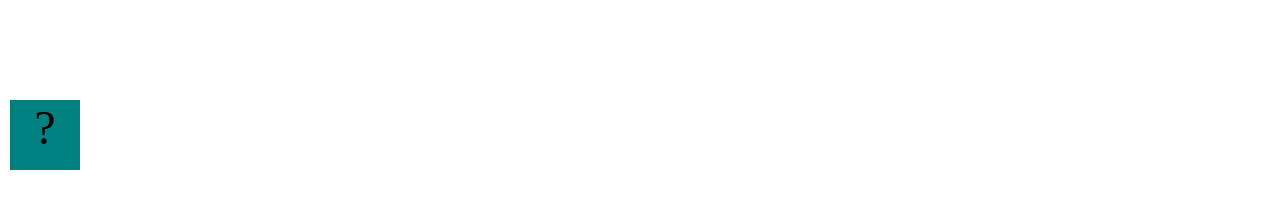
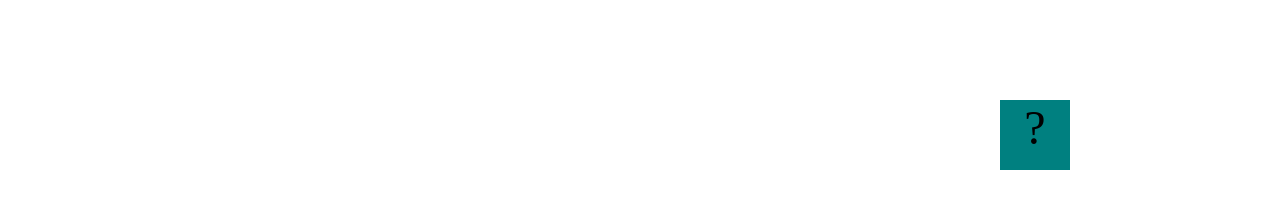
Before and after one commit to Siptrip/AshleyReyes.github.io, a plain HTML site: page projects/bouncing-box/index.html in a window 1280 px wide. Drawn offline with Linux system fonts and the light colour scheme.

Commit message:
add bouncing box

```diff
--- a/projects/bouncing-box/index.html
+++ b/projects/bouncing-box/index.html
@@ -15,7 +15,7 @@
 			display: block;
 			position: absolute;
 			top: 100px;
-			left: 50px;  /* <--- Change me! */
+			left: 500px;  /* <--- Change me! */
 		}
 		.board{
 			height: 100vh;
@@ -62,18 +62,17 @@
 			//////////////////////////////////////////////////////////////////
 
 			// TODO 2 - Variable declarations
-			var positionX = 0;
-
-
+		    var positionX = 0;
+			var points = 0;
+			var speed = 10;
 			/*
 			This Function will be called 20 times/second. Each time it is called,
 			it should move the Box to a new location. If the box drifts off the screen
 			turn it around!
 			*/
 			function update() {
-				/* Increase positionX by 10 */
-				positionX = 0 + 10;
-				moveBoxTo(positionX);
+				positionX = positionX + speed
+			  moveBoxTo(positionX);
 
 			};
 
@@ -84,6 +83,8 @@
 			*/
 			function handleBoxClick() {
 				positionX = 0;
+				points = points + 1;
+				changeBoxText(points);
 
 
 			};
```
